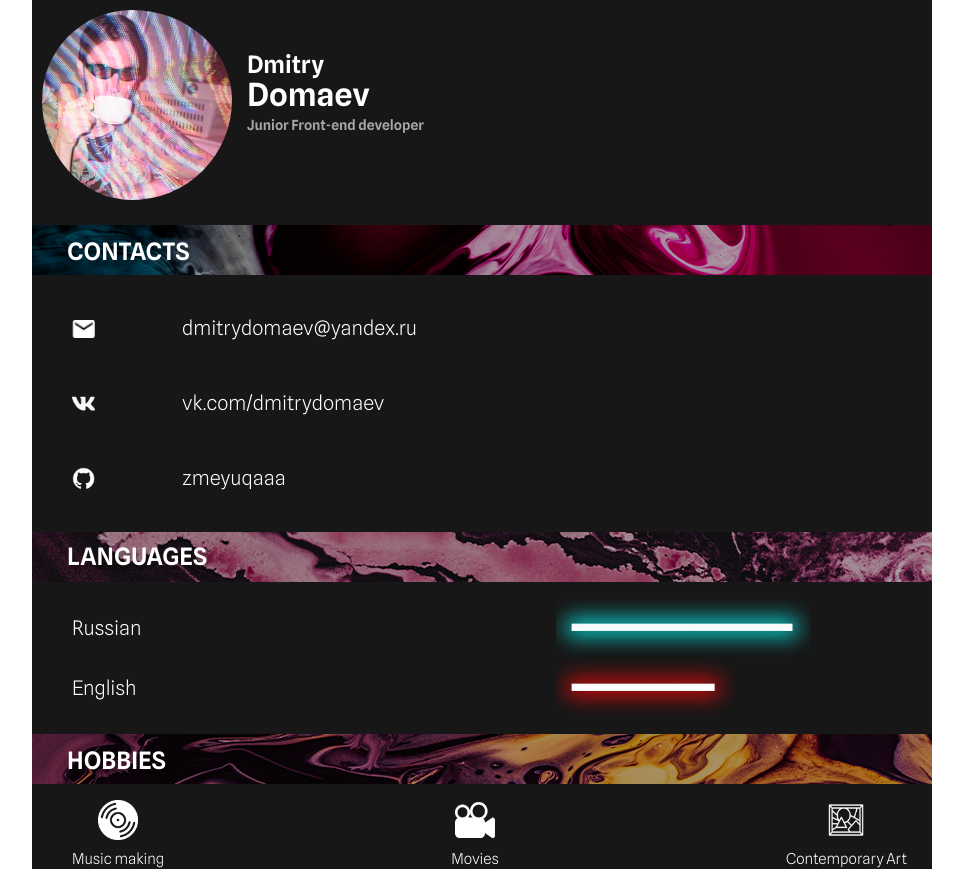
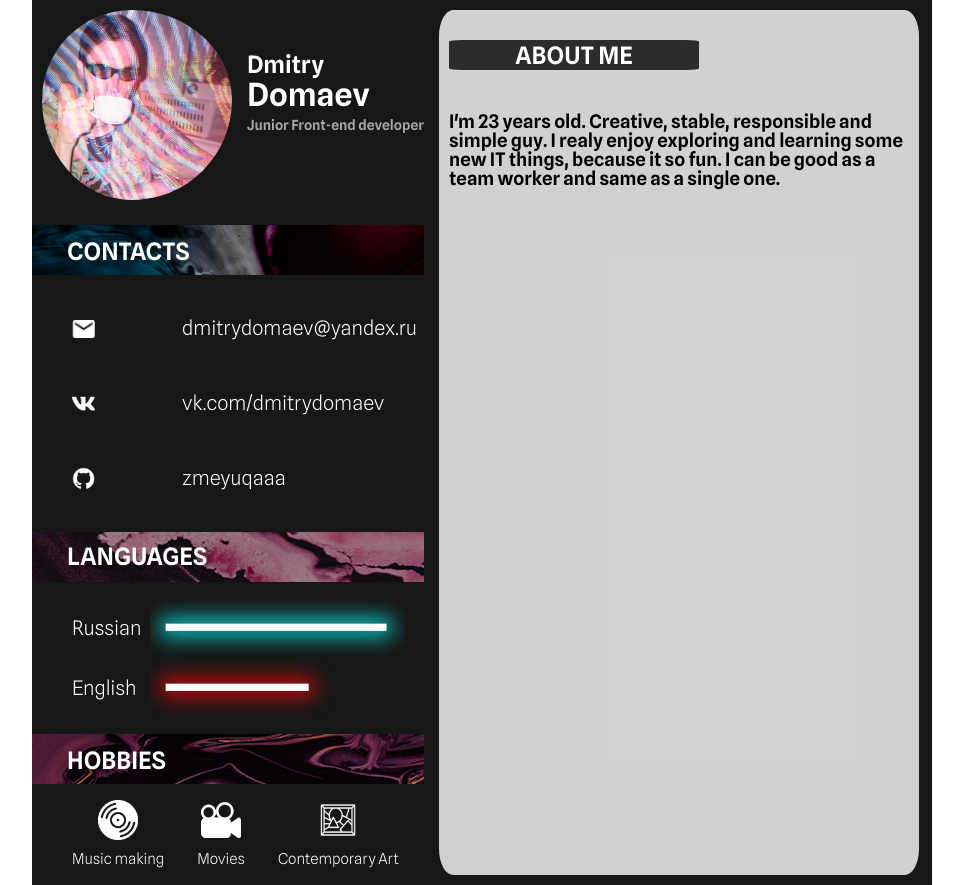
Before and after one commit to zmeyuqaaa/rsschool-cv, a plain HTML site: page index.html in a window 1280 px wide. Shown: the whole page, without its empty margins (158-1121 px from the left). Drawn offline with Linux system fonts and the light colour scheme.

Commit message:
feat: added new column and about me section

```diff
--- a/index.html
+++ b/index.html
@@ -15,7 +15,7 @@
 
 <body>
     <div class="container">
-        <div class="column__containers">
+        <div class="columns__container">
             <div class="left-column">
                 <header class="header">
                     <img class="logo" src="images/spotifyav.png" height="200px" width="200px">
@@ -61,6 +61,16 @@
                     </section>
                 </div>
             </div>
+            <main class="right-column">
+                <section class="about__me">
+                    <h1 class="about-me__title">ABOUT ME</h1>
+                    <div class="about-me__text">
+                      <h3>I'm 23 years old. Creative, stable, responsible and simple guy. I realy enjoy exploring and learning
+                        some new IT things, because it so fun.
+                        I can be good as a team worker and same as a single one.</h3>
+                    </div>
+                  </section>
+            </main>
         </div>
     </div>
 </body>
--- a/style.css
+++ b/style.css
@@ -194,3 +194,29 @@ ul{
 .art{
     background-image: url(images/art.png);
 }
+
+.right-column{
+    background-color: rgba(255, 255, 255, 0.803);
+    border-radius: 3%;
+    max-width: 480px;
+    padding-left: 10px;
+    margin: 10px 13px 10px 5px;
+}
+
+.about__me{
+    padding-top: 30px;
+}
+
+.about-me__text{
+    padding-top: 42px;
+}
+
+.about-me__title{
+    background-color: rgba(0, 0, 0, 0.788);
+    border-radius: 5%;
+    text-align: center;
+    width: 250px;
+    height: 30px;
+    color: white;
+    padding-top: 6px;
+}
```
Lines whose indentation alone changed are shown as unchanged.
